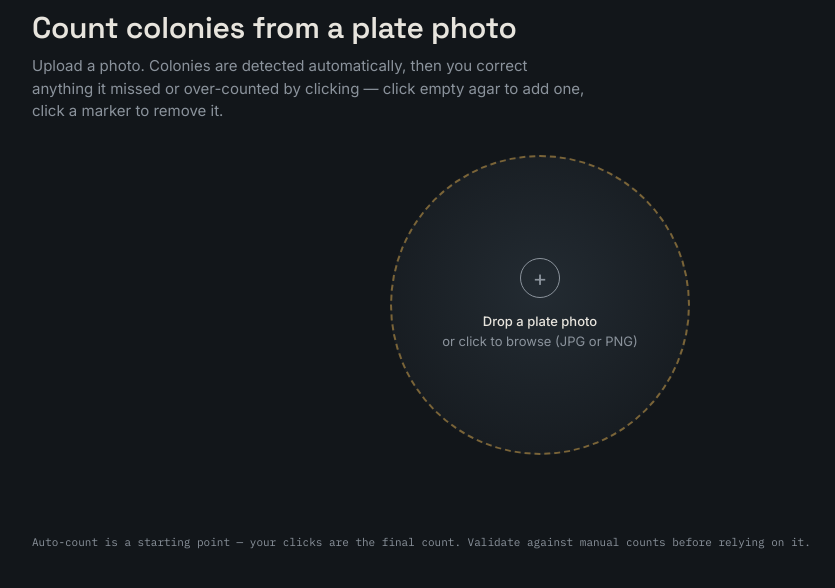
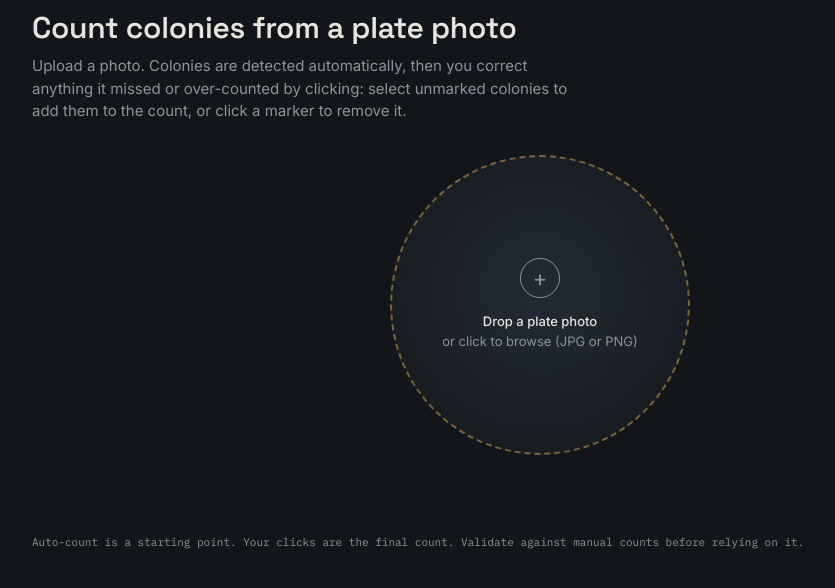
Before and after one commit to williamarnold708/colony-counter, a Flask app: template templates/index.html in a window 1280 px wide. Shown: the part 71-659 px from the top of the page, without its empty margins (100-935 px from the left). Run offline with Flask 3, Linux system fonts and the light colour scheme; the template is opened without the code that fills it, so the values that code supplies are empty.

Commit message:
Remove em dashes and clarify the add/remove instructions
Replaces em dashes with periods/parentheses throughout. Also reworks
"click empty agar to add one" to "select unmarked colonies to add
them to the count", applied consistently across all three places
this instruction appears (upload view, review view, and the sidebar
legend).

```diff
--- a/templates/index.html
+++ b/templates/index.html
@@ -75,7 +75,7 @@
 <main>
   <div id="uploadView">
     <h1>Count colonies from a plate photo</h1>
-    <p class="sub">Upload a photo. Colonies are detected automatically, then you correct anything it missed or over-counted by clicking — click empty agar to add one, click a marker to remove it.</p>
+    <p class="sub">Upload a photo. Colonies are detected automatically, then you correct anything it missed or over-counted by clicking: select unmarked colonies to add them to the count, or click a marker to remove it.</p>
     <div id="flash" class="flash" style="display:none;"></div>
     <label class="dish" id="dropZone">
       <div class="dish-icon">+</div>
@@ -86,7 +86,7 @@
   </div>
   <div id="workView">
     <h1>Review the count</h1>
-    <p class="sub">Green rings are auto-detected. Add any it missed by clicking the agar; remove a wrong one by clicking its ring.</p>
+    <p class="sub">Green rings are auto-detected. Select any unmarked colonies to add them to the count; click a ring to remove it.</p>
     <div id="emptyHint" class="flash" style="display:none; background:rgba(201,154,78,0.12); border-color:var(--agar); color:var(--agar);">
       Auto-detection found nothing to count here. Click each colony to count it manually, or lower the sensitivity and re-run.
     </div>
@@ -100,9 +100,9 @@
           <div class="engine-tag" id="engineTag"></div>
         </div>
         <div class="howto">
-          <span class="dot auto"></span> <b>Auto</b> — detected by the app<br>
-          <span class="dot manual"></span> <b>Added</b> — placed by you<br>
-          <div class="note" style="margin-top:10px;">Click empty agar to add. Click any ring to remove it.</div>
+          <span class="dot auto"></span> <b>Auto</b> (detected by the app)<br>
+          <span class="dot manual"></span> <b>Added</b> (placed by you)<br>
+          <div class="note" style="margin-top:10px;">Select unmarked colonies to add them to the count. Click any ring to remove it.</div>
         </div>
         <div class="controls">
           <div class="sens">
@@ -120,7 +120,7 @@
     </div>
   </div>
 </main>
-<footer>Auto-count is a starting point — your clicks are the final count. Validate against manual counts before relying on it.</footer>
+<footer>Auto-count is a starting point. Your clicks are the final count. Validate against manual counts before relying on it.</footer>
 <script>
 const fileInput=document.getElementById('fileInput'),dropZone=document.getElementById('dropZone'),uploadView=document.getElementById('uploadView'),workView=document.getElementById('workView'),spinner=document.getElementById('spinner'),flash=document.getElementById('flash'),stage=document.getElementById('stage'),plateImg=document.getElementById('plateImg'),countDisplay=document.getElementById('countDisplay'),autoCountEl=document.getElementById('autoCount'),manualCountEl=document.getElementById('manualCount'),removedCountEl=document.getElementById('removedCount'),sens=document.getElementById('sens'),sensVal=document.getElementById('sensVal'),engineTag=document.getElementById('engineTag'),engineLabel=document.getElementById('engineLabel');
 let currentFile=null,colonies=[],imgW=0,imgH=0,currentImageData=null;
```
